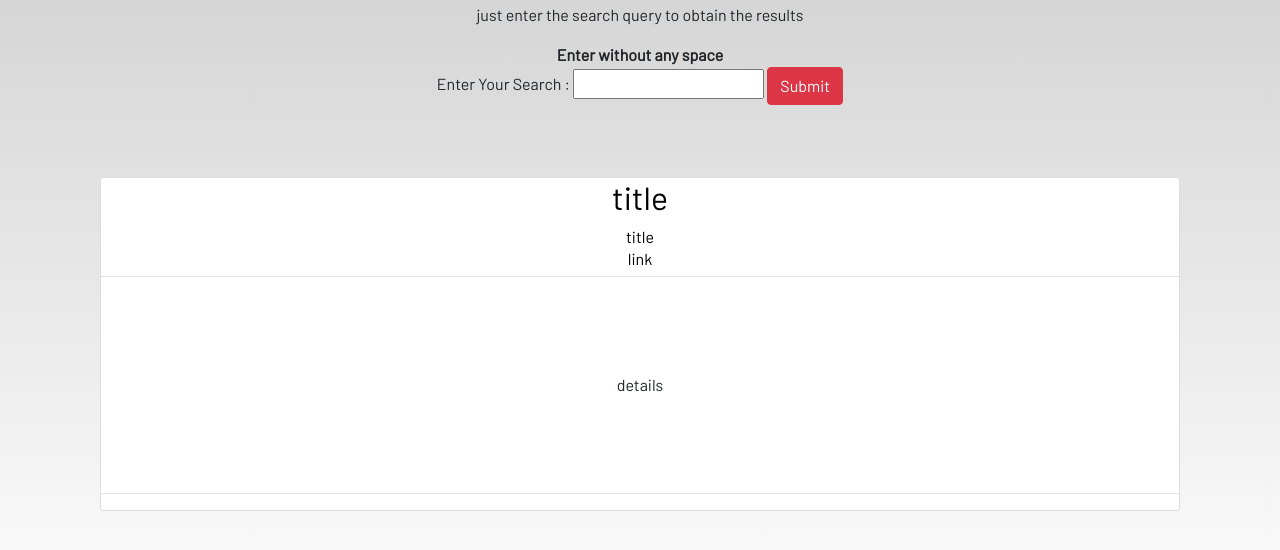
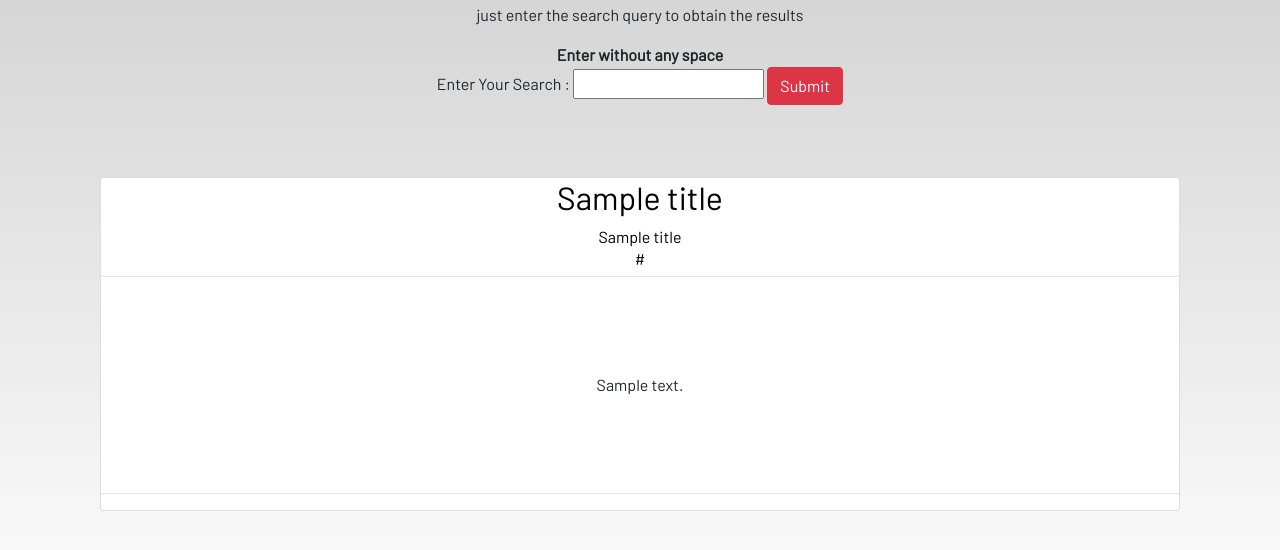
Before and after one commit to rossyvee/studentstudyportal, a Django app: template dashboard/templates/dashboard/wiki.html in a window 1280 px wide. Shown: the part 147-697 px from the top of the page. Run offline with Django 4.2, Linux system fonts and the light colour scheme; tables that the repository leaves empty hold one stand-in row (values such as "Sample post"); the template is opened without the code that fills it: values that come from a table or form of the project are taken from there, most other values are stand-ins (such as "Sample title", 1, 10 or a date in 2020); some libraries are stand-ins or nearby versions; some web fonts are replaced.

Commit message:
update the extentions for title,link and details

```diff
--- a/dashboard/templates/dashboard/wiki.html
+++ b/dashboard/templates/dashboard/wiki.html
@@ -15,14 +15,14 @@
         <div class="content-section p-0 mt-5">
             <a href="" class="p-0 m-0" target="_blank">
                 <div class="custom-header">
-                    <h2>title</h2>title
-                    <h6>link</h6>
+                    <h2>{{title}}</h2>{{title}}
+                    <h6>{{link}}</h6>
                 </div>
             </a>
 
             <hr class="p-0 m-0">
             <p class="description m-5 p-5">
-                details
+                {{details}}
             </p>
             <hr>
         </div>
```
